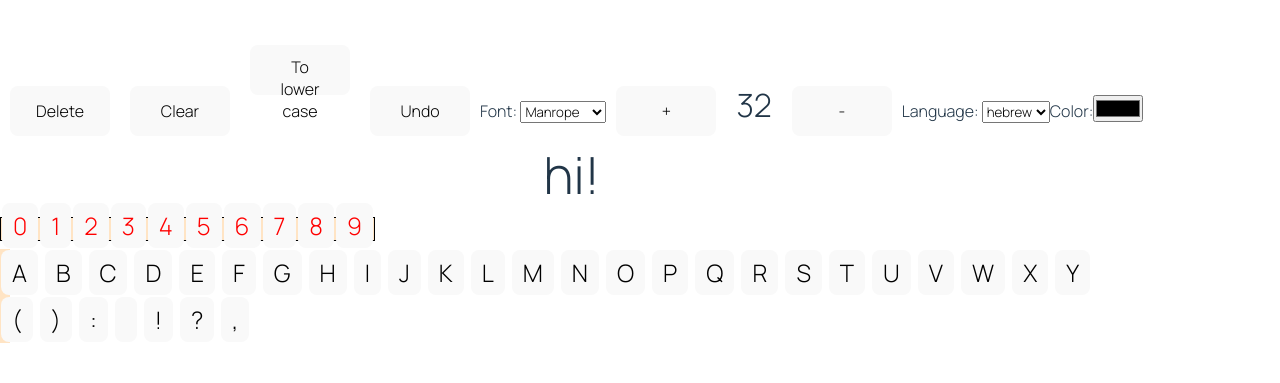
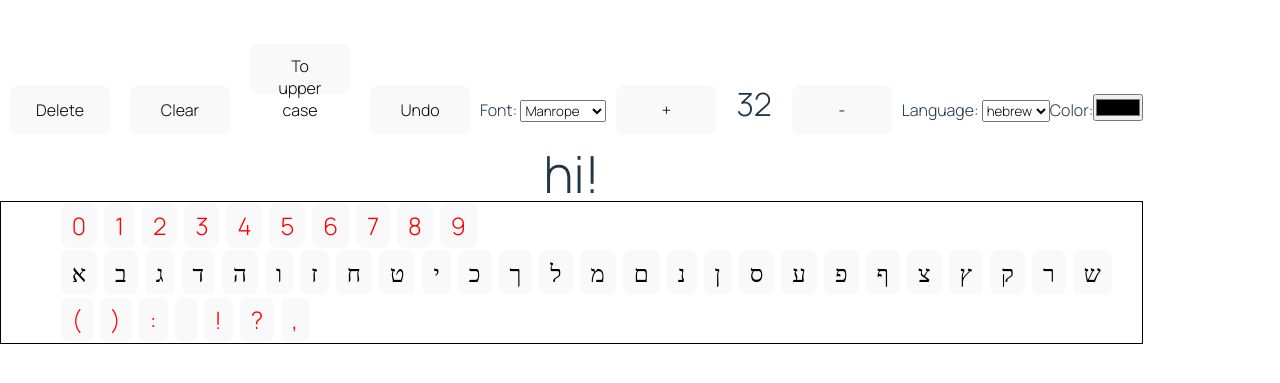
Before and after one commit to shemesh-noga/cool-keyboard, a React (Vite) app in the folder cool-keyboard/: page / in a window 1280 px wide. Shown: the part 211-594 px from the top of the page. Built offline with nearby package versions, Linux system fonts and the light colour scheme.

Commit message:
working!!!!!!!

```diff
--- a/cool-keyboard/src/App.css
+++ b/cool-keyboard/src/App.css
@@ -48,3 +48,32 @@
   background-color: bisque;
   margin: 0;
 }
+
+#NumbersDiv {
+  background-color: rgb(255, 255, 255);
+  width: 80vw;
+}
+
+#LettersDiv {
+  background-color: rgb(255, 255, 255);
+  width: 80vw;
+}
+
+#SpecialDiv {
+  background-color: rgb(255, 255, 255);
+  width: 80vw;
+}
+
+.keyboardKey {
+  width: 80vw;
+  display: flex;
+  flex-direction: row;
+}
+
+#Keyboard {
+  border: 1px solid black;
+  display: flex;
+  flex-direction: column;
+  justify-content: center;
+  align-items: center;
+}
--- a/cool-keyboard/src/App.jsx
+++ b/cool-keyboard/src/App.jsx
@@ -16,19 +16,38 @@ function App() {
   const [usersText, setUsersText] = useState([
     [<Letter value={"hi!"} Style={{ fontSize: 32 }} />],
   ]);
-  const [language, setLanguage] = useState(englishUpperCase);
+  const [language, setLanguage] = useState("hebrew");
   const [fontSize, setFontSize] = useState(32);
   const [color, setColor] = useState("#000000");
   const [font, setFont] = useState("");
   let size;
-  // let LangArr = JSON.parse(JSON.stringify(allLang));
-  // console.log(LangArr);
 
-  const numbers = [...language].filter((keychar, i) => i < 10);
-  const letters = [...language].filter(
-    (keychar, i) => i < language.length - 8 && i >= 10
+  let languageArr;
+  switch (language) {
+    case "hebrew":
+      languageArr = hebrew;
+      break;
+    case "englishLowerCase":
+    case "english":
+      languageArr = englishLowerCase;
+      break;
+    case "englishUpperCase":
+      languageArr = englishUpperCase;
+      break;
+
+    default:
+      languageArr = ["a"];
+      break;
+  }
+  console.log("languageArr: ", languageArr);
+
+  const numbers = [...languageArr].filter((keychar, i) => i < 10);
+  const letters = [...languageArr].filter(
+    (keychar, i) => i < languageArr.length - 8 && i >= 10
   );
-  const special = [...language].filter((keychar, i) => i > language.length - 8);
+  const special = [...languageArr].filter(
+    (keychar, i) => i > languageArr.length - 8
+  );
 
   function handleClickKey(keyChar) {
     setUsersText((prevText) => [
@@ -51,8 +70,8 @@ function App() {
 
   function handleCaseChange() {
     return language === englishUpperCase
-      ? setLanguage(englishLowerCase)
-      : setLanguage(englishUpperCase);
+      ? setLanguage("englishLowerCase")
+      : setLanguage("englishUpperCase");
   }
 
   function handleUndoBtn() {
@@ -69,15 +88,6 @@ function App() {
 
   function handleColorBtn(colorVal) {
     setColor(colorVal);
-  }
-
-  function handleLangChangeBtn() {
-    console.log("language: ", language);
-    if (language === englishUpperCase || language === englishLowerCase) {
-      setLanguage(hebrew);
-    } else if (language === hebrew) {
-      setLanguage(englishUpperCase);
-    }
   }
 
   function handleSettingClick(id) {
@@ -170,16 +180,7 @@ function App() {
         id="selectLanguage"
         onChange={(e) => {
           let langName = e.target.value;
-          console.log(langName);
-          let thisArr;
-          for (let langObj of allLang) {
-            if (Object.keys(langObj)[0] === langName) {
-              thisArr = Object.values(langObj)[0];
-              console.log(thisArr);
-              setLanguage(thisArr);
-              break;
-            }
-          }
+          setLanguage(langName);
         }}
       >
         {allLang.map((langObj) => (
@@ -199,6 +200,7 @@ function App() {
 
       <Text thiKey={usersText * Math.random()} textString={usersText} />
 
+      <div id="Keyboard">
         <div class="keyboardKey" id="NumbersDiv">
           {numbers.map((keyChar, i) => (
             <Keyboard
@@ -234,6 +236,7 @@ function App() {
             />
           ))}
         </div>
+      </div>
     </>
   );
 }
--- a/cool-keyboard/src/styles/Keyboard.css
+++ b/cool-keyboard/src/styles/Keyboard.css
@@ -7,8 +7,3 @@
   margin: 1px;
   font-size: 1.5em;
 }
-
-#NumbersDiv {
-  border: 1px solid black;
-  display: inline;
-}
```
Lines whose indentation alone changed are shown as unchanged.
